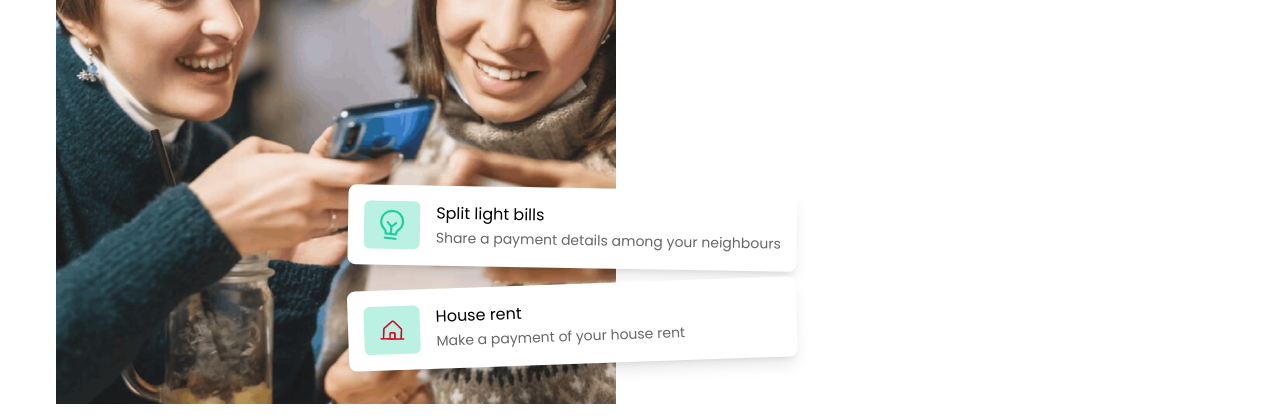
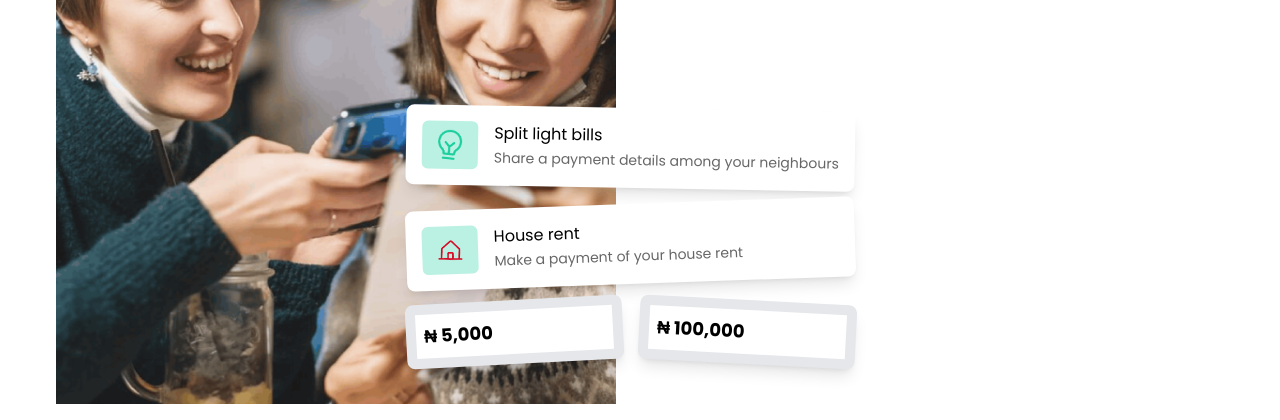
Before and after one commit to dev-rafiu/opay, a Next.js app: page / in a window 1280 px wide. Shown: the part 1064-1484 px from the top of the page. Built offline with nearby package versions, Linux system fonts and the light colour scheme; no server answers; a web font is replaced by a local one.

Commit message:
feat: price cards

```diff
--- a/app/components/goals/index.jsx
+++ b/app/components/goals/index.jsx
@@ -24,7 +24,7 @@ function Goals() {
 
         <ul className="grid gap-14">
           <li className="relative flex flex-col-reverse items-start justify-between gap-4 lg:flex-row">
-            {/* designs */}
+            {/* card designs */}
             <div className="absolute bottom-10 left-[25%] z-10 mx-auto hidden space-y-4 lg:block">
               <div className="flex -rotate-3 items-center gap-4 rounded-lg bg-background p-4 shadow-lg">
                 <div className="relative grid h-12 w-14 place-content-center rounded-md bg-primary/30 p-4">
@@ -87,8 +87,8 @@ function Goals() {
           </li>
 
           <li className="relative flex flex-col-reverse items-start justify-between gap-4 lg:flex-row-reverse">
-            {/* designs */}
-            <div className="absolute bottom-10 left-[25%] z-10 mx-auto hidden space-y-4 lg:block">
+            {/* card designs */}
+            <div className="absolute bottom-10 left-[30%] z-10 mx-auto hidden space-y-4 lg:block">
               <div className="flex rotate-1 items-center gap-4 rounded-lg bg-background p-4 shadow-lg">
                 <div className="relative grid h-12 w-14 place-content-center rounded-md bg-primary/30 p-4">
                   <Image
@@ -126,6 +126,16 @@ function Goals() {
                   </p>
                 </div>
               </div>
+
+              <div className="flex items-center justify-center gap-4">
+                <span className="border-foreground/3 block w-full -rotate-3 rounded-lg border-[10px] bg-background p-2 text-lg font-bold text-foreground shadow-lg">
+                  ₦ 5,000
+                </span>
+
+                <span className="border-foreground/3 block w-full rotate-3 rounded-lg border-[10px] bg-background p-2 text-lg font-bold text-foreground shadow-lg">
+                  ₦ 100,000
+                </span>
+              </div>
             </div>
 
             {/* text content */}
@@ -152,7 +162,7 @@ function Goals() {
           </li>
 
           <li className="relative flex flex-col-reverse items-start justify-between gap-4 lg:flex-row">
-            {/* designs */}
+            {/* card designs */}
             <div className="absolute bottom-10 left-[25%] z-10 mx-auto hidden space-y-4 lg:block">
               <div className="flex -rotate-3 items-center gap-4 rounded-lg bg-background p-4 shadow-lg">
                 <div className="relative grid h-12 w-14 place-content-center rounded-md bg-red-100 p-4">
```
